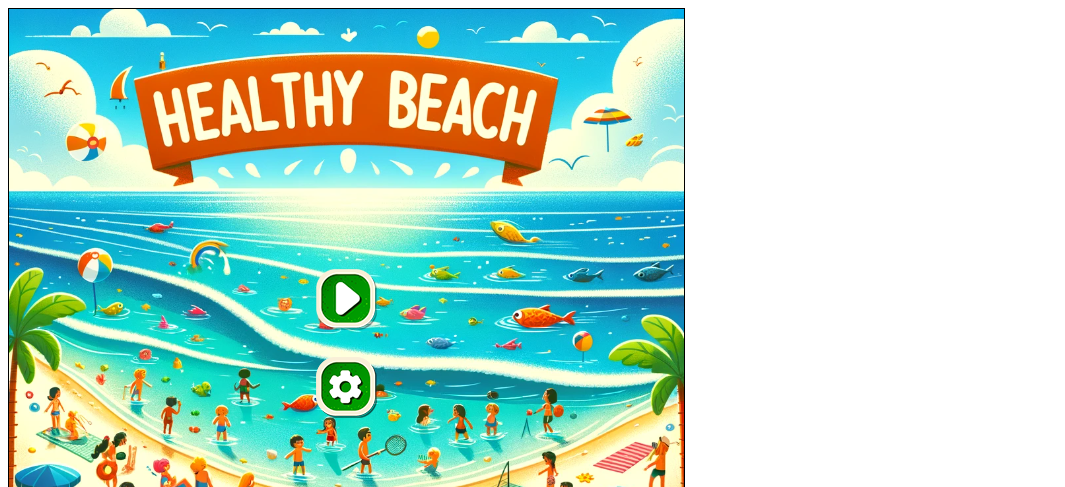
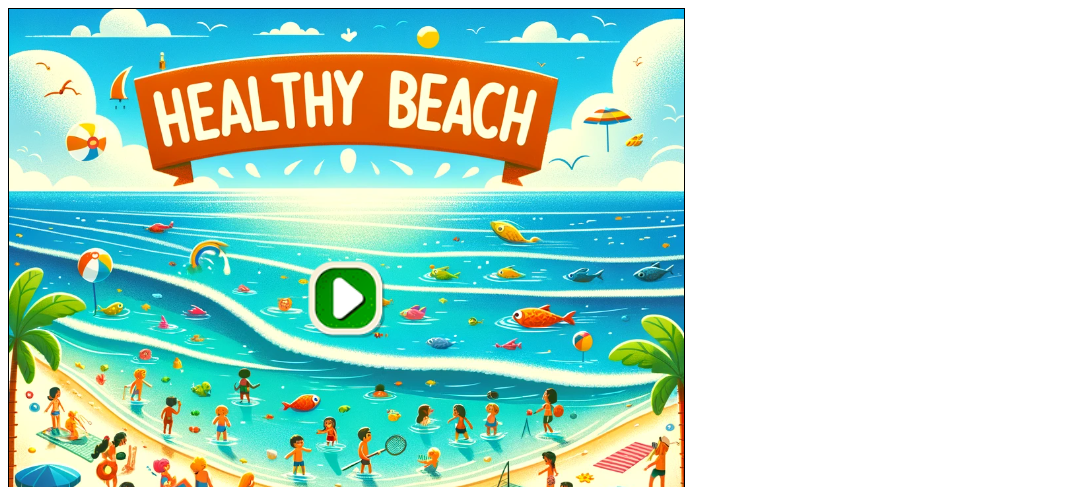
Before and after one commit to antonioalanxs/p1-multimedia, a plain HTML site: page index.html in a window 1280 px wide. Shown: the top 487 px of the page, without its empty margins (0-1065 px from the left). Drawn offline with Linux system fonts and the light colour scheme.

Commit message:
Remove settings button

```diff
--- a/index.html
+++ b/index.html
@@ -21,8 +21,7 @@
 			</div>
 
 			<div id="gamestartscreen" class="gamelayer">
-				<img src="images/icons/play.png" alt="Play Game" onclick = "game.showLevelScreen();"><br>
-				<img src="images/icons/settings.png" alt="Settings">
+				<img src="images/icons/play.png" alt="Play Game" onclick = "game.showLevelScreen();" style="scale: 1.25">
 			</div>
 
 			<div id="levelselectscreen" class="gamelayer">
```
